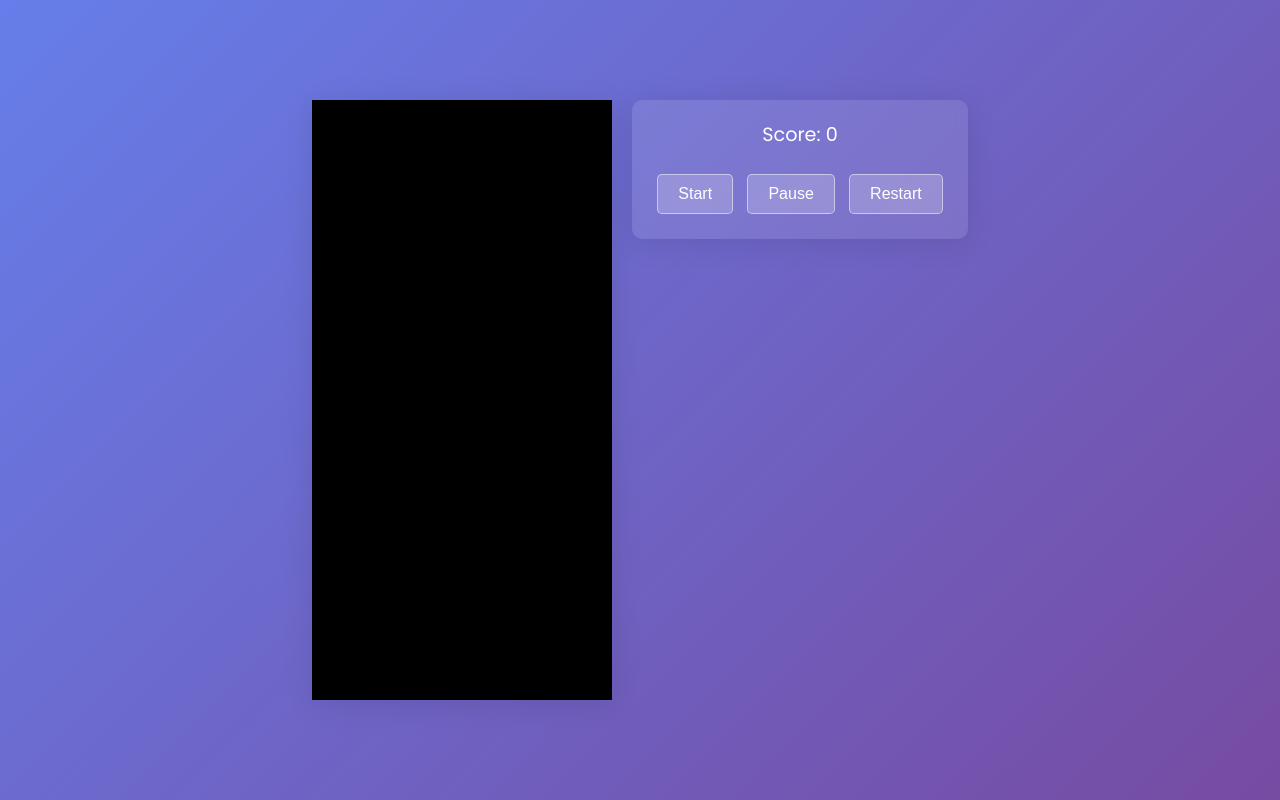
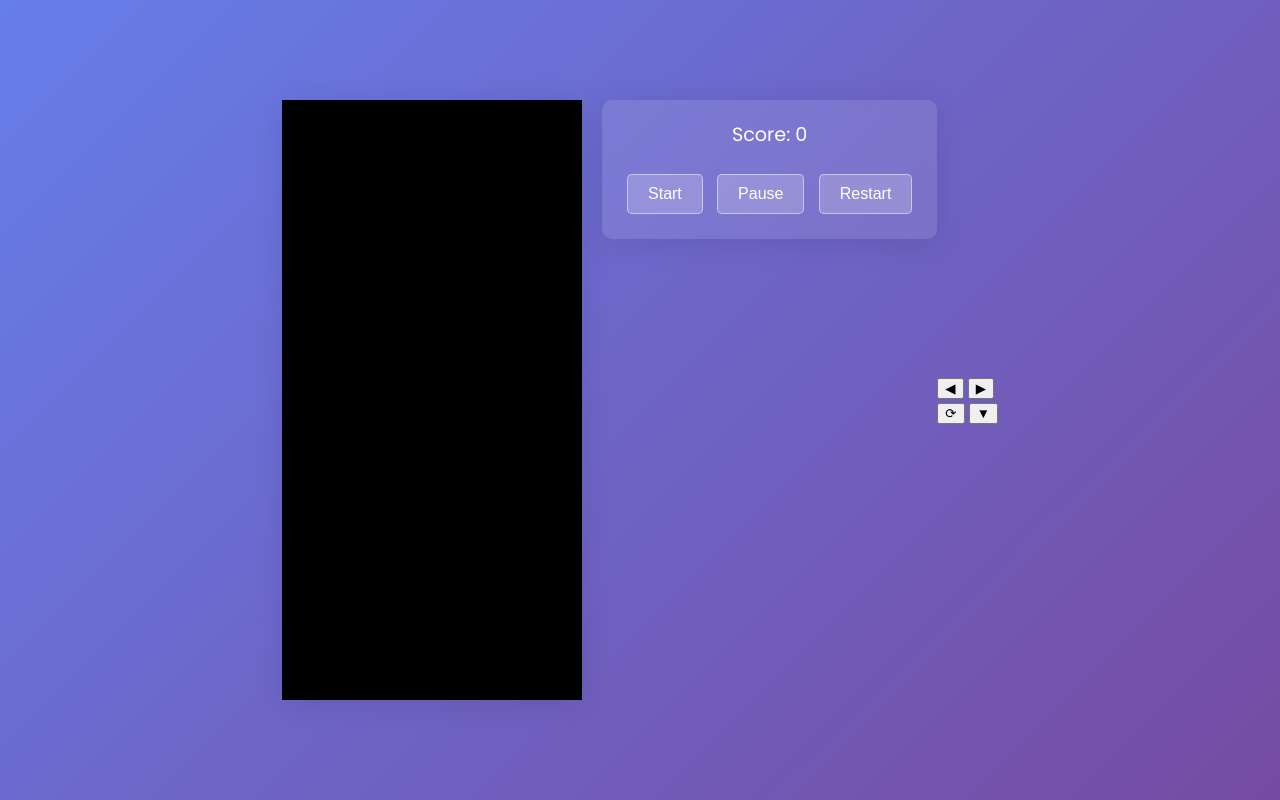
Before and after one commit to IkshwakuVanani/Tertris, a plain HTML site: page index.html in a window 1280 px wide. Drawn offline with Linux system fonts and the light colour scheme.

Commit message:
Update index.html

```diff
--- a/index.html
+++ b/index.html
@@ -1,12 +1,11 @@
 <!DOCTYPE html>
 <html lang="en">
 <head>
-  <meta charset="UTF-8">
-  <meta name="viewport" content="width=device-width, initial-scale=1">
+  <meta charset="UTF-8" />
+  <meta name="viewport" content="width=device-width, initial-scale=1.0"/>
   <title>Tetris</title>
-  <!-- Google Font for modern look -->
   <link href="https://fonts.googleapis.com/css2?family=Poppins:wght@400;600&display=swap" rel="stylesheet">
-  <link rel="stylesheet" href="style.css">
+  <link rel="stylesheet" href="style.css" />
 </head>
 <body>
   <div class="main-container">
@@ -17,9 +16,10 @@
         <div id="gameOverText" class="game-text hidden">Game Over</div>
       </div>
     </div>
+
     <div class="side-panel">
       <div class="score-board">
-        <div>Score: <span id="score">0</span></div>
+        Score: <span id="score">0</span>
       </div>
       <div class="controls">
         <button id="startBtn">Start</button>
@@ -29,19 +29,23 @@
     </div>
   </div>
 
-  <!-- Audio: replace src with your royalty-free tracks -->
-  <audio id="bgm" loop>
-    <source src="audio/bgm.mp3" type="audio/mpeg">
-  </audio>
-  <audio id="moveSound">
-    <source src="audio/move.mp3" type="audio/mpeg">
-  </audio>
-  <audio id="dropSound">
-    <source src="audio/drop.mp3" type="audio/mpeg">
-  </audio>
-  <audio id="clearSound">
-    <source src="audio/clear.mp3" type="audio/mpeg">
-  </audio>
+  <!-- Mobile Controls -->
+  <div class="mobile-controls">
+    <div class="mobile-left">
+      <button id="leftBtn">◀</button>
+      <button id="rightBtn">▶</button>
+    </div>
+    <div class="mobile-right">
+      <button id="rotateBtn">⟳</button>
+      <button id="downBtn">▼</button>
+    </div>
+  </div>
+
+  <!-- Audio -->
+  <audio id="bgm" loop><source src="audio/bgm.mp3" type="audio/mpeg"></audio>
+  <audio id="moveSound"><source src="audio/move.mp3" type="audio/mpeg"></audio>
+  <audio id="dropSound"><source src="audio/drop.mp3" type="audio/mpeg"></audio>
+  <audio id="clearSound"><source src="audio/clear.mp3" type="audio/mpeg"></audio>
 
   <script src="script.js"></script>
 </body>
```
